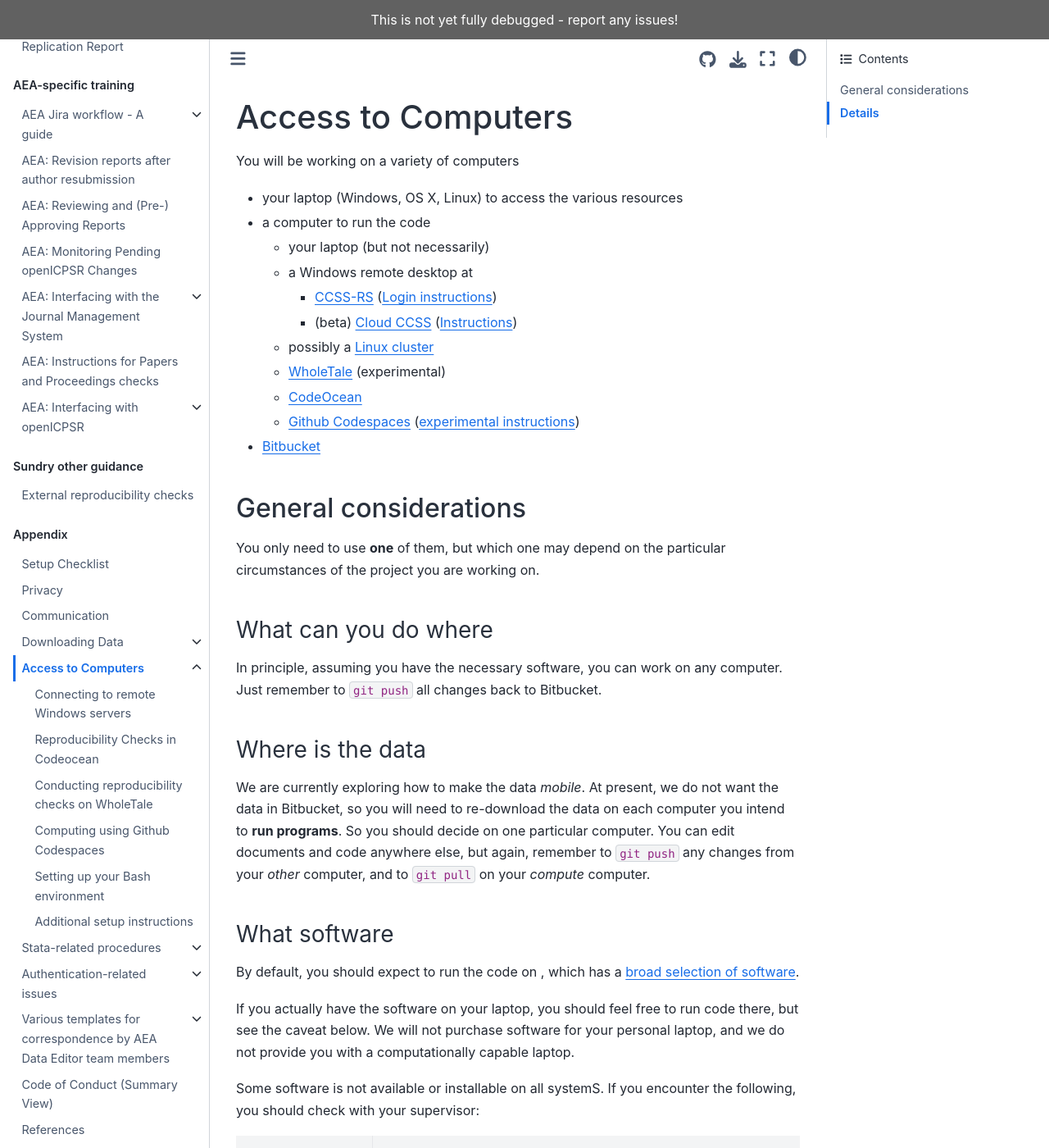
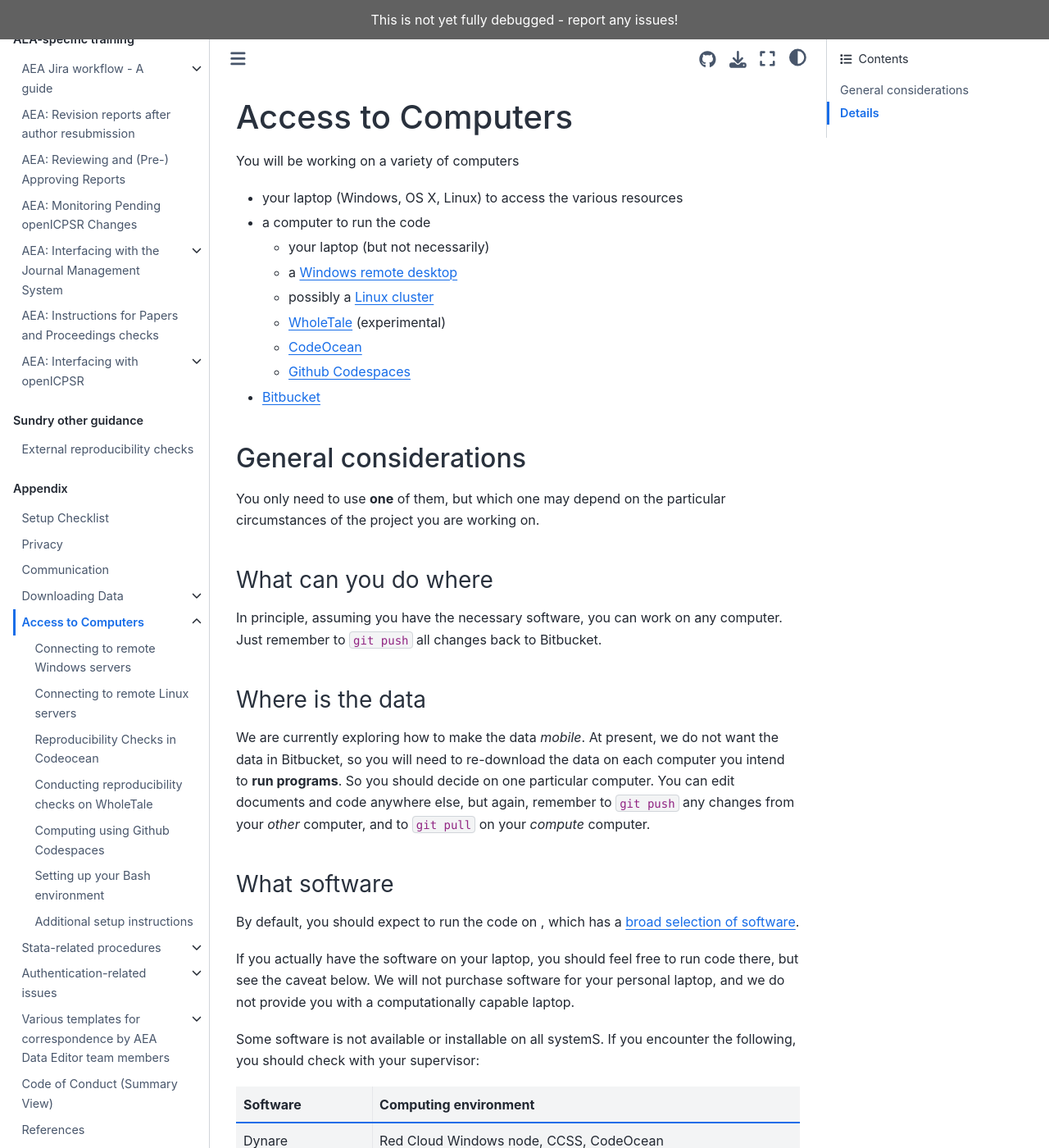
Before and after one commit to labordynamicsinstitute/ldilab-manual, a Jupyter Book: the page built from 95_Access_to_computers.md, in a window 1280 px wide and 1400 px high. Shown: the whole window at 82% size. Built offline with Jupyter Book 1.0.4 settings and Sphinx 7.4.7 and the Sphinx Book theme 1.1.4, drawn with Linux system fonts in a browser that asks for light colours.

Commit message:
Adding a page for Linux access

```diff
--- a/95_Access_to_computers.md
+++ b/95_Access_to_computers.md
@@ -6,13 +6,11 @@
 - your laptop (Windows, OS X, Linux) to access the various resources
 - a computer to run the code
   - your laptop (but not necessarily)
-  - a Windows remote desktop at
-    - [CCSS-RS](https://socialsciences.cornell.edu/research-support/compute-infrastructure) ([Login instructions](https://socialsciences.cornell.edu/research-support/login-instructions))
-    - (beta) [Cloud CCSS](https://client.wvd.microsoft.com/arm/webclient/) ([Instructions](https://cornellprod-my.sharepoint.com/:f:/g/personal/cd642_cornell_edu/EvxDKmDjZyZBsrQvimUR8xABE4x6TYDenmLOY8ZFMLRjUw))
-  - possibly a [Linux cluster](https://biohpc.cornell.edu/lab/lab.aspx)
-  - [WholeTale](https://docs.google.com/document/d/1hyXMnEKh52V7uFG7C4sLZUdUzF4gGNIvy6990YHGUwg/edit?usp=sharing) (experimental)
-  - [CodeOcean](https://codeocean.com/dashboard)
-  - [Github Codespaces](https://github.com/codespaces) ([experimental instructions](https://github.com/labordynamicsinstitute/replicability-training/blob/master/draft-codespaces.md))
+  - a [Windows remote desktop](windows-remote)
+  - possibly a [Linux cluster](linux-remote)
+  - [WholeTale](access-wholetale) (experimental)
+  - [CodeOcean](access-codeocean)
+  - [Github Codespaces](computing-using-cs)
 - [Bitbucket](https://bitbucket.org/account/signup/)
 
 ## General considerations
--- a/_toc.yml
+++ b/_toc.yml
@@ -62,6 +62,7 @@
     - file: 95_Access_to_computers
       sections:
       - file: 95-10-windows-remote
+      - file: 95-15-linux-remote
       - file: 95-20-codeocean
       - file: 95-30-wholetale
       - file: 95-40-codespaces
```
Also changed, not shown: other parts of 95_Access_to_computers.md (+1 -0 lines), 95-15-linux-remote.md (added, +61 -0 lines), 95-20-codeocean.md (+1 -0 lines), 95-30-wholetale.md (+1 -0 lines), 95-40-codespaces.md (+4 -0 lines).
